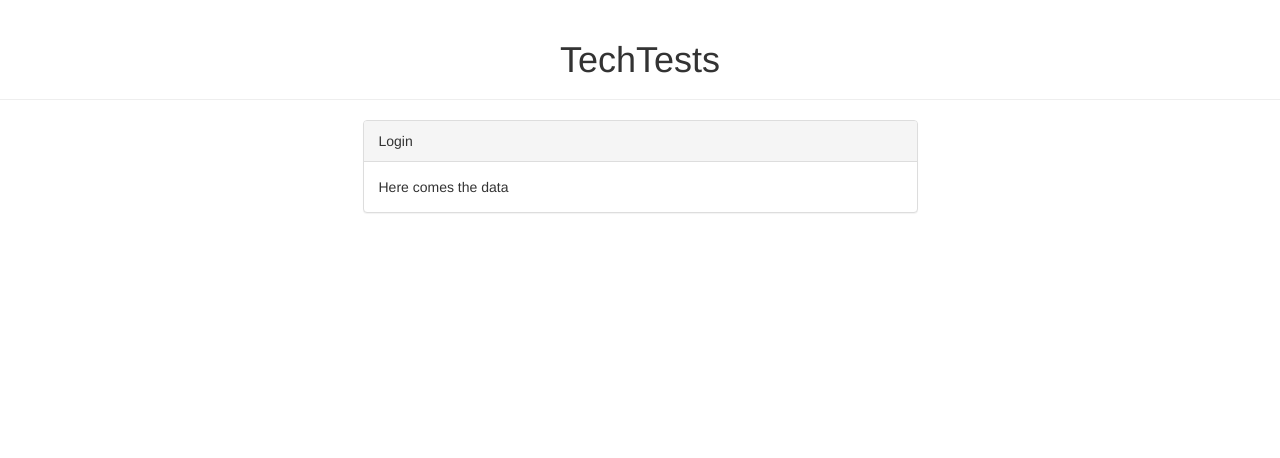
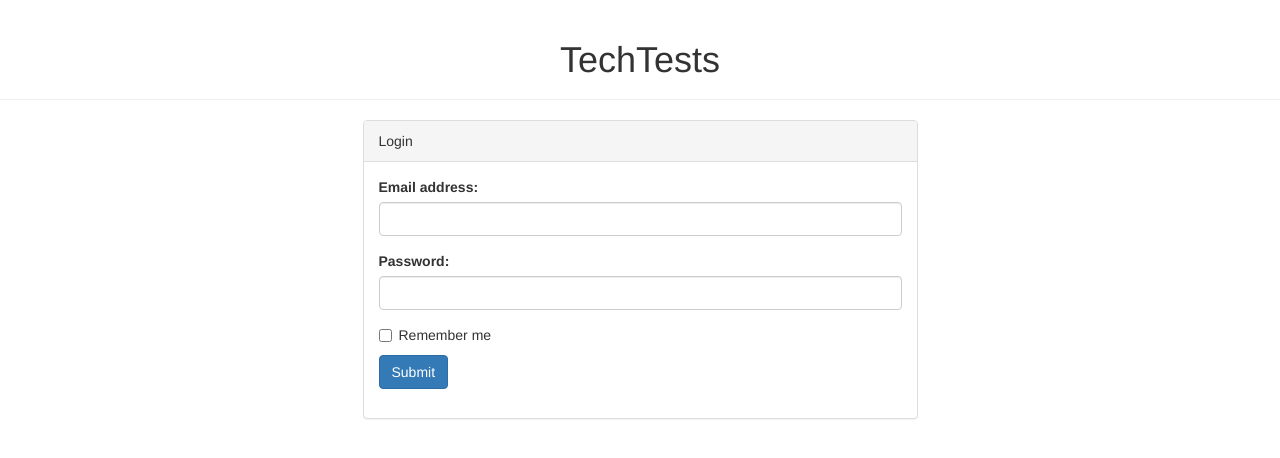
Before and after one commit to pclubiitk/TechTests, a plain HTML site: page Client/login.html in a window 1280 px wide. Drawn offline with nearby package versions, Linux system fonts and the light colour scheme.

Commit message:
Add form to login.html

```diff
--- a/Client/login.html
+++ b/Client/login.html
@@ -19,7 +19,20 @@
                     <div class="panel panel-default">
                         <div class="panel-heading">Login</div>
                         <div class="panel-body">
-                            Here comes the data
+                            <form>
+                                <div class="form-group">
+                                    <label for="email">Email address:</label>
+                                    <input type="email" class="form-control" id="email">
+                                </div>
+                                <div class="form-group">
+                                    <label for="pwd">Password:</label>
+                                    <input type="password" class="form-control" id="pwd">
+                                </div>
+                                <div class="checkbox">
+                                    <label><input type="checkbox"> Remember me</label>
+                                </div>
+                                <button type="submit" class="btn btn-primary">Submit</button>
+                            </form>
                         </div>
                     </div>
                 </div>
```
